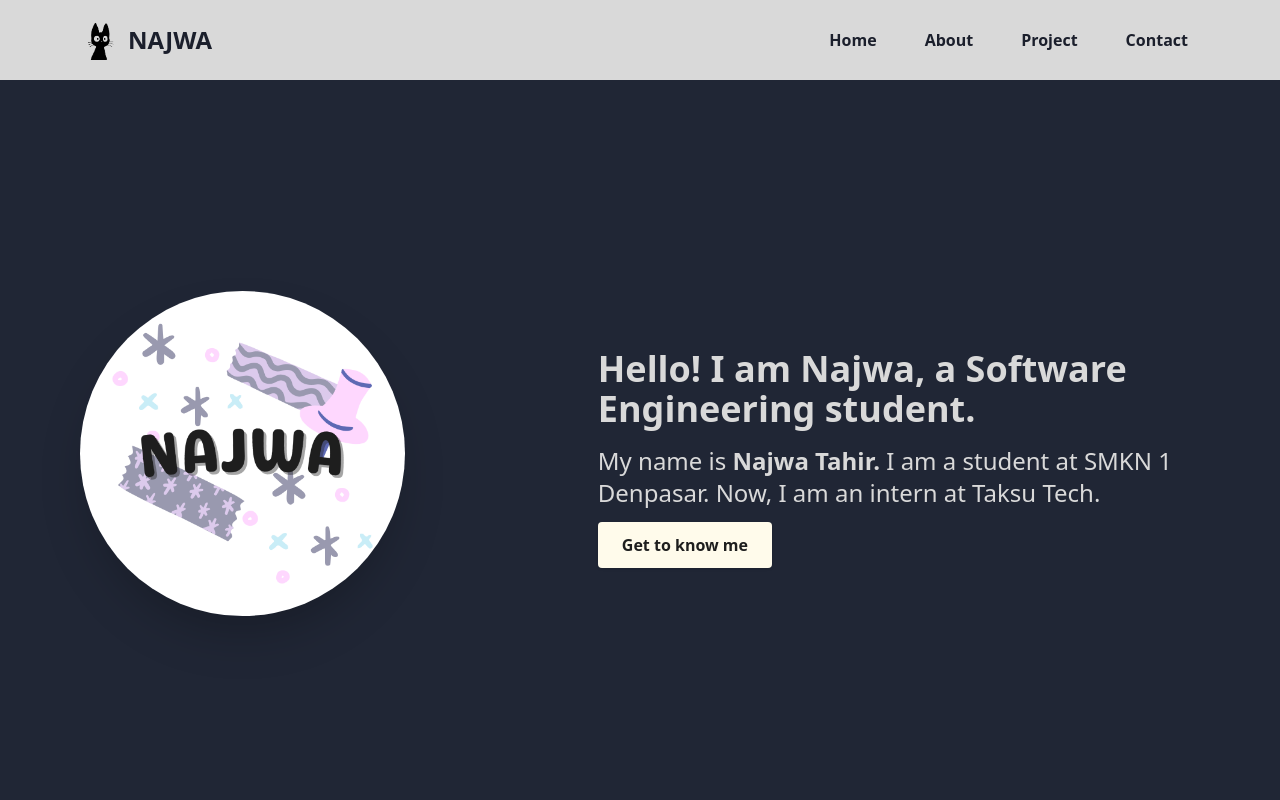
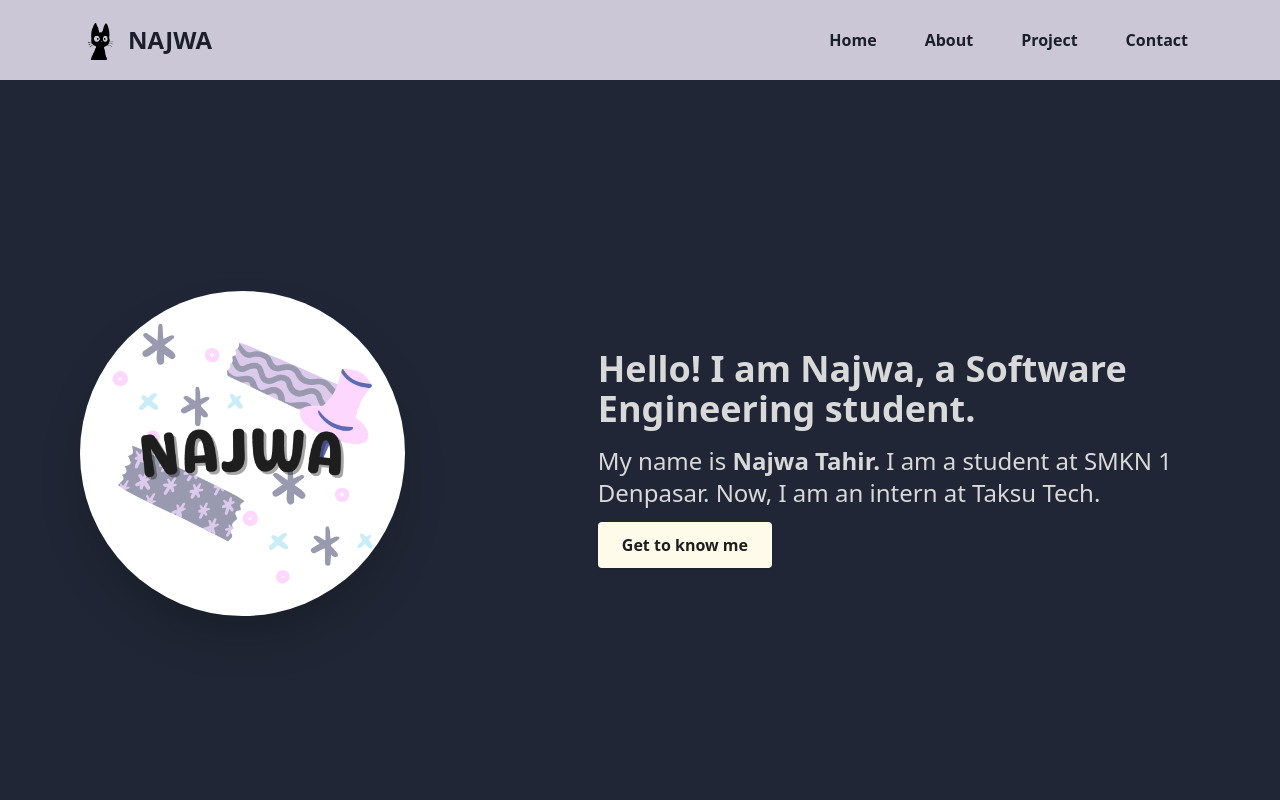
Before and after one commit to najwatahir/portfolio, a Next.js app: page / in a window 1280 px wide. Shown: the top 800 px of the page. Built offline with nearby package versions, Linux system fonts and the light colour scheme.

Commit message:
Update Navbar.tsx

```diff
--- a/components/Navbar.tsx
+++ b/components/Navbar.tsx
@@ -1,4 +1,5 @@
-"use client" // this is a client component
+"use client"
+
 import React from "react"
 import { useState } from "react"
 import { Link } from "react-scroll/modules"
@@ -31,7 +32,7 @@ const NAV_ITEMS: Array<NavItem> = [
 export default function Navbar() {
     const [navbar, setNavbar] = useState(false)
     return (
-        <header className="w-full mx-auto px-4 sm:px-20 fixed top-0 z-50 bg-[#D9D9D9]">
+        <header className="w-full mx-auto px-4 sm:px-20 fixed top-0 z-50 bg-[#CBC7D6]">
             <div className="justify-between md:items-center md:flex">
                 <div>
                     <div className="flex items-center justify-between py-3 md:py-5 md:block">
@@ -64,13 +65,13 @@ export default function Navbar() {
                                         key={idx}
                                         to={item.page}
                                         className={
-                                            "block lg:inline-block text-[#1B1F2C] font-semibold hover:text-[#465072] md:pl-3 md:pr-3 cursor-pointer"
+                                            "block lg:inline-block text-[#1B1F2C] font-semibold hover:text-[#485375] md:pl-3 md:pr-3 cursor-pointer scroll-pt-5"
                                         }
                                         activeClass="active"
                                         spy={true}
                                         smooth={true}
-                                        offset={-100}
-                                        duration={500}
+                                        offset={-79}
+                                        duration={100}
                                         onClick={() => setNavbar(!navbar)}
                                     >
                                         {item.label}
```
